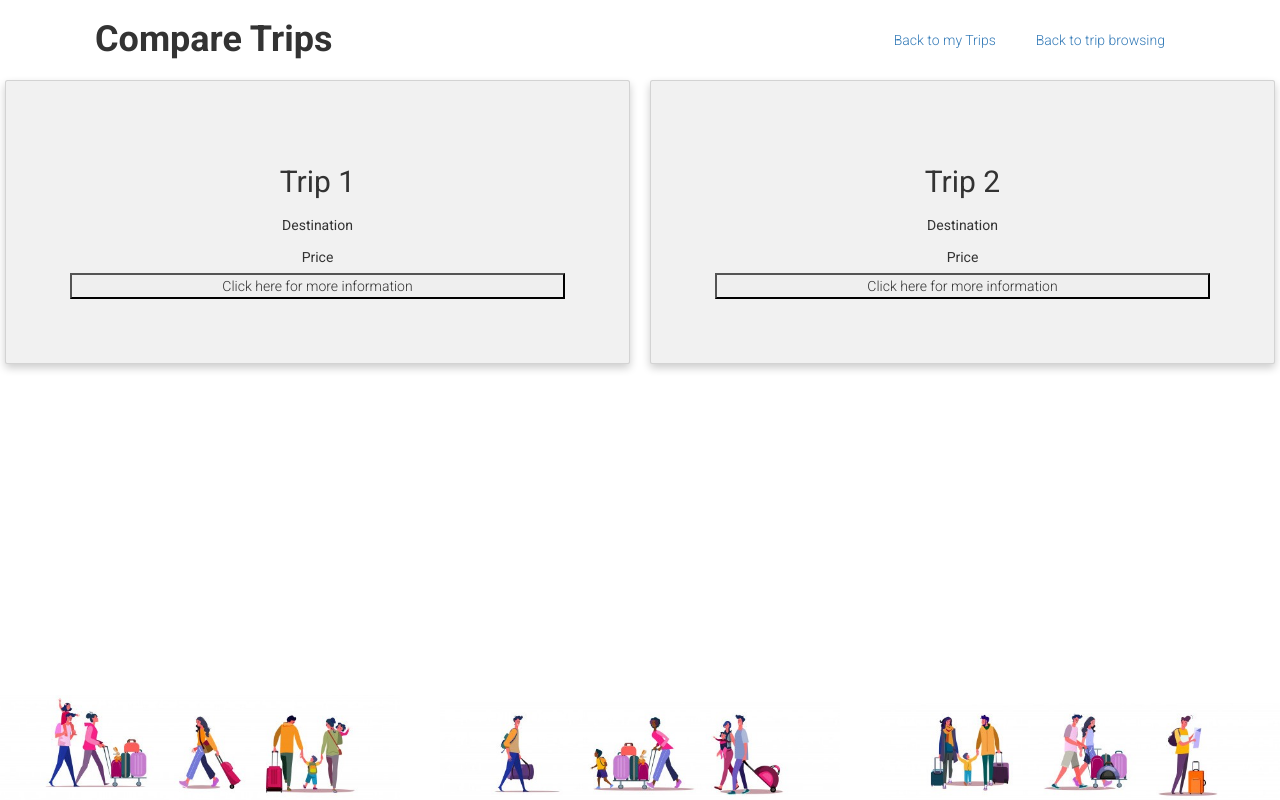
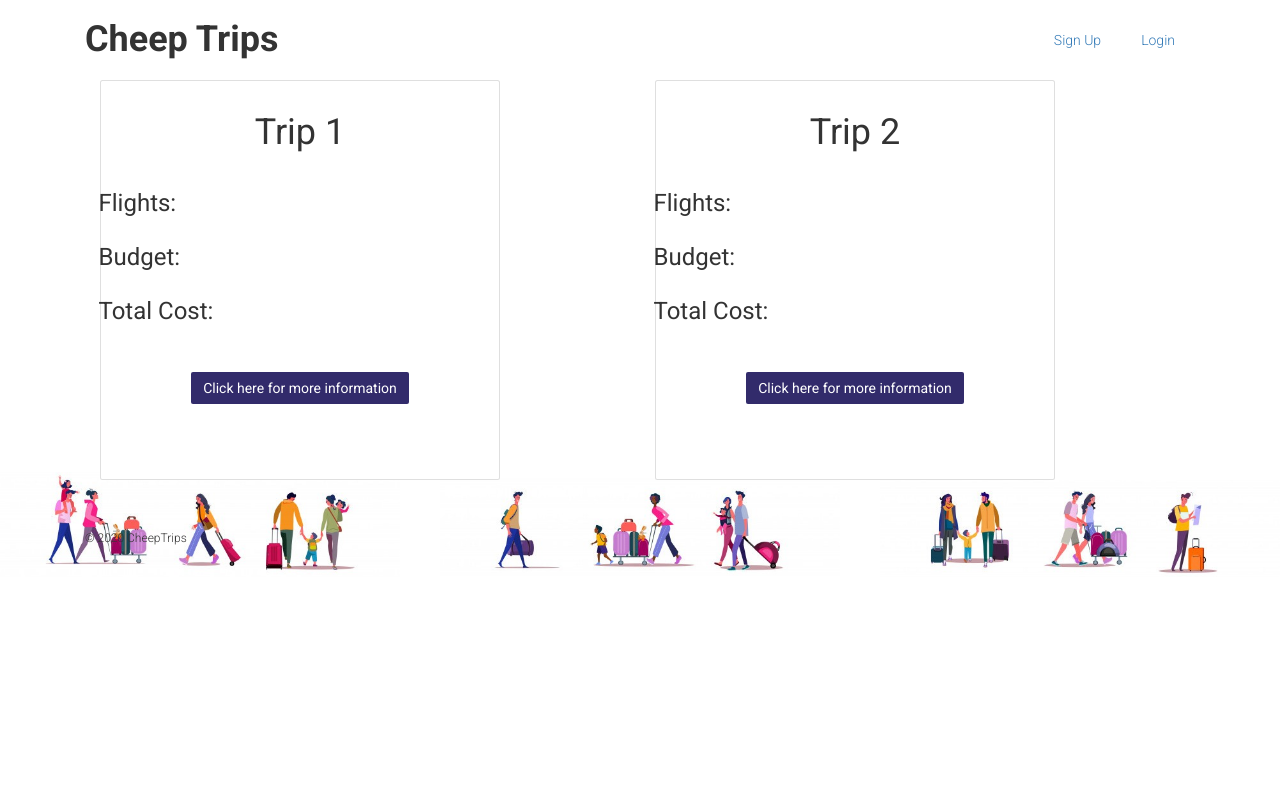
Before and after one commit to Cheep-Trips/CheepTrips, a Django app: page /compare/ in a window 1280 px wide. Run offline with Django 3.2, Linux system fonts and the light colour scheme; some libraries are stand-ins or nearby versions.

Commit message:
updated compare

```diff
--- a/src/trips/templates/trips/compare.html
+++ b/src/trips/templates/trips/compare.html
@@ -1,102 +1,83 @@
-{%load static%}
+{% extends 'trips/base.html' %}
+{% block content %}
+
+
 <html>
 
-    <head>
-      <title>Compare Trips</title>
-      <meta charset="utf-8"/>
-      <link rel="stylesheet" href="https://stackpath.bootstrapcdn.com/bootstrap/4.4.1/css/bootstrap.min.css" integrity="sha384-Vkoo8x4CGsO3+Hhxv8T/Q5PaXtkKtu6ug5TOeNV6gBiFeWPGFN9MuhOf23Q9Ifjh" crossorigin="anonymous">
-
-      <link rel="stylesheet" href="https://maxcdn.bootstrapcdn.com/bootstrap/3.3.6/css/bootstrap.min.css" integrity="sha384-1q8mTJOASx8j1Au+a5WDVnPi2lkFfwwEAa8hDDdjZlpLegxhjVME1fgjWPGmkzs7" crossorigin="anonymous">
-      <link href='https://fonts.googleapis.com/css?family=Roboto:300,400,700' rel='stylesheet' type='text/css'>
-      <link rel="stylesheet" href="{% static 'css/main.css' %}">
-    </head>
-
-    <head>
-  <meta name="viewport" content="width=device-width, initial-scale=1">
 <style>
-  * {
-    box-sizing: border-box;
-  }
   body {
     background-image: url(../static/images/compare-page1.jpg), url(../static/images/compare2.jpg), url(../static/images/compare3.jpg);
     background-repeat: no-repeat;
     background-position: bottom center, bottom left, bottom right;
     background-size: 400px;
   }
-  /* Float four columns side by side */
-  .column {
-    float: left;
-    width: 50%;
-    padding: 0 10px;
-  }
 
-  /* Remove extra left and right margins, due to padding */
-  .row {margin: 0 -5px;}
-
-  /* Clear floats after the columns */
-  .row:after {
-    content: "";
+ /* styling to center divs */
+  #icenter {
     display: table;
-    clear: both;
-  }
-
-  /* Responsive columns */
-  @media screen and (max-width: 600px) {
-    .column {
-      width: 100%;
-      display: block;
-      margin-bottom: 20px;
-    }
-  }
-
-  /* Style the counter cards */
-  .card {
-    box-shadow: 0 4px 8px 0 rgba(0, 0, 0, 0.2);
-    padding: 64px;
-    text-align: center;
-    background-color: #f1f1f1;
+    margin: 0 auto;
   }
 </style>
 
+
 <body>
-
-    <!-- Navigation bar -->
-    <header class="container">
-      <div class="row">
-        <h1 class="col-sm-6">Compare Trips</h1>
-        <nav class="col-sm-6 text-right">
-          <p><a href="{% url 'trips:saved_trips' %}">Back to my Trips</a>
-          <p><a href="{% url 'trips:welcome' %}">Back to trip browsing</a>
-        </nav>
-      </div>
-      </header>
-    <!-- End of Navigation bar -->
-
-
-
-
-  <!-- first trip card -->
-  <div class="row">
-    <div class="column">
-      <div class="card">
-        <h2>Trip 1</h2>
-         <h5 class="card-title">Destination</h5>
-         <h5 class="card-title">Price</h5>
-         <button type="button">Click here for more information</button>
+<section class="container">
+  <!-- First card -->
+  <div class="col-md-6">
+      <div class="card" style="width: 40rem; height: 40rem;">
+          <div class="card-body">
+              <div class="card-title">
+                <div id="icenter">
+                  <h1>Trip 1</h1>
                   </div>
               </div>
-
-  <!-- second trip card -->
-    <div class="column">
-      <div class="card">
-        <h2>Trip 2</h2>
-         <h5 class="card-title">Destination</h5>
-         <h5 class="card-title">Price</h5>
-         <button type="button">Click here for more information</button>
+              <div class="row justify-content-start">
+                  <h3 class="card-title">Flights: </h3>
+              </div>
+              <div class="row justify-content-start">
+                  <h3 class="card-title">Budget: </h3>
+              </div>
+              <div class="row justify-content-start">
+                  <h3 class="card-title">Total Cost: </h3>
+              </div>
+              <br><br>
+              <div id="icenter">
+              <a href="{% url 'trips:profile' %}" class="btn btn-primary">Click here for more information</a>
               </div>
           </div>
 
       </div>
+  </div>
 
+  <!-- Second card -->
+  <div class="col-md-6">
+      <div class="card" style="width: 40rem; height: 40rem;">
+          <div class="card-body">
+              <div class="card-title">
+                <div id="icenter">
+                  <h1>Trip 2</h1>
+                </div>
+              </div>
+
+              <div class="row justify-content-start">
+                  <h3 class="card-title">Flights: </h3>
+              </div>
+              <div class="row justify-content-start">
+                  <h3 class="card-title">Budget: </h3>
+              </div>
+              <div class="row justify-content-start">
+                  <h3 class="card-title">Total Cost: </h3>
+          </div>
+          <br><br>
+          <div id="icenter">
+          <a href="{% url 'trips:profile' %}" class="btn btn-primary">Click here for more information</a>
+          </div>
+        </div>
+
+      </div>
+    </div>
+
+    </section>
   </body>
   </html>
+  {% endblock %}
```
Lines whose indentation alone changed are shown as unchanged.
